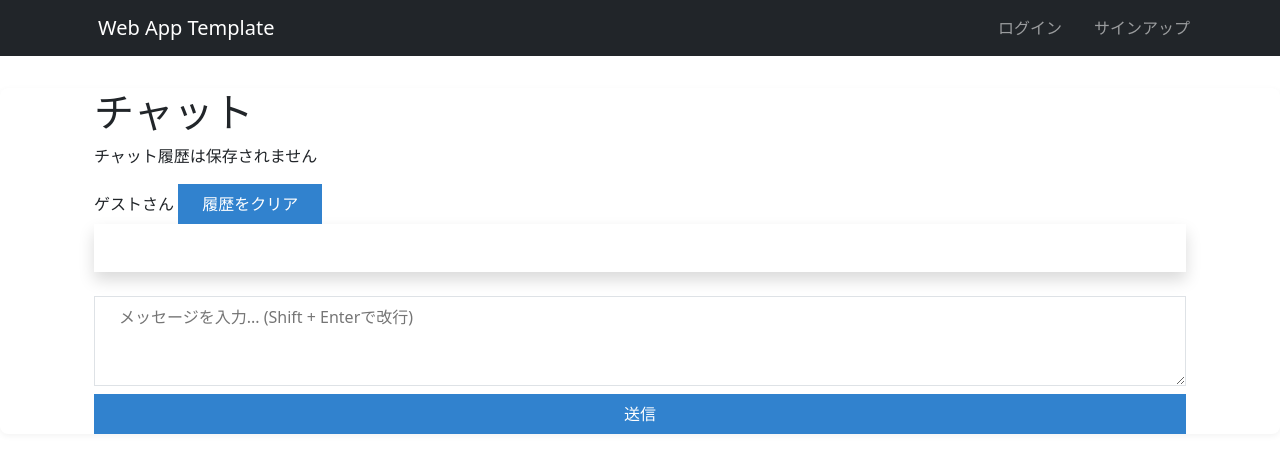
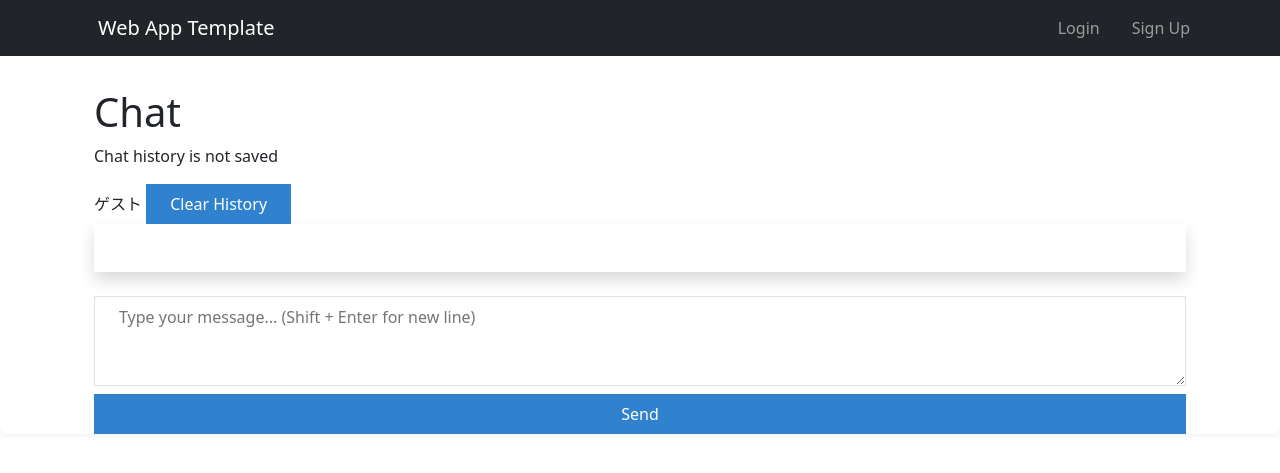
Before and after one commit to yxfhy/web-app-template, a FastAPI app: page /chat/ in a window 1280 px wide. Shown: the top 473 px of the page. Run offline with FastAPI, Linux system fonts and the light colour scheme; parts of the project's set-up code (start-up, migrations or seed data) failed here and were passed over.

Commit message:
チャットおよびベーステンプレートの日本語テキストを英語に翻訳しました。これにより、ユーザーインターフェースが国際化され、英語話者にも対応できるようになります。

```diff
--- a/templates/base.html
+++ b/templates/base.html
@@ -41,25 +41,25 @@
         <ul class="navbar-nav ms-auto">
           {% if request.session.get("username") %}
           <li class="nav-item">
-            <a class="nav-link" href="/memo">メモ</a>
+            <a class="nav-link" href="/memo">Memo</a>
           </li>
           {% if request.session.get("username") == "yxfhy" %}
           <li class="nav-item">
-            <a class="nav-link" href="/chat">チャット</a>
+            <a class="nav-link" href="/chat">Chat</a>
           </li>
           <li class="nav-item">
             <a class="nav-link" href="/file-drop">file-drop</a>
           </li>
           {% endif %}
           <li class="nav-item">
-            <a class="nav-link" href="/logout">ログアウト</a>
+            <a class="nav-link" href="/logout">Logout</a>
           </li>
           {% else %}
           <li class="nav-item">
-            <a class="nav-link" href="/login">ログイン</a>
+            <a class="nav-link" href="/login">Login</a>
           </li>
           <li class="nav-item">
-            <a class="nav-link" href="/signup">サインアップ</a>
+            <a class="nav-link" href="/signup">Sign Up</a>
           </li>
           {% endif %}
         </ul>
--- a/templates/chat.html
+++ b/templates/chat.html
@@ -1,45 +1,45 @@
 {% extends "base.html" %}
 
-{% block title %}チャット{% endblock %}
+{% block title %}Chat{% endblock %}
 
 {% block content %}
 <div class="container mx-auto px-4 py-8">
     <div class="max-w-2xl mx-auto">
         <div class="flex justify-between items-center mb-6">
-            <h1 class="text-2xl font-bold">チャット</h1>
-            <p class="text-gray-600" style="text-align: left;">チャット履歴は保存されません</p>
+            <h1 class="text-2xl font-bold">Chat</h1>
+            <p class="text-gray-600" style="text-align: left;">Chat history is not saved</p>
             <div class="flex items-center gap-4">
-                <span class="text-gray-600">{{ username }}さん</span>
+                <span class="text-gray-600">{{ username }}</span>
                 <button id="clear-chat"
                         class="bg-red-500 text-white px-4 py-2 rounded-lg hover:bg-red-600 transition-colors" style="text-align: right;">
-                    履歴をクリア
+                    Clear History
                 </button>
             </div>
         </div>
 
         <div id="chat-messages" class="bg-white rounded-lg shadow p-4 mb-4 h-96 overflow-y-auto">
-            <!-- メッセージはここに表示されます -->
+            <!-- Messages will be displayed here -->
         </div>
 
         <form id="chat-form" class="flex gap-2">
             <textarea
                    id="message-input"
                    class="flex-1 border rounded-lg px-4 py-2 focus:outline-none focus:border-blue-500"
-                   placeholder="メッセージを入力... (Shift + Enterで改行)"
+                   placeholder="Type your message... (Shift + Enter for new line)"
                    rows="3"></textarea>
             <button type="submit"
                     class="bg-blue-500 text-white px-6 py-2 rounded-lg hover:bg-blue-600 transition-colors">
-                送信
+                Send
             </button>
         </form>
     </div>
 </div>
 
-<!-- トースト通知 -->
+<!-- Toast Notification -->
 <div class="toast-container position-fixed bottom-0 end-0 p-3">
     <div id="copyToast" class="toast" role="alert" aria-live="assertive" aria-atomic="true">
         <div class="toast-header">
-            <strong class="me-auto">通知</strong>
+            <strong class="me-auto">Notification</strong>
             <button type="button" class="btn-close" data-bs-dismiss="toast" aria-label="Close"></button>
         </div>
         <div class="toast-body">
@@ -49,7 +49,7 @@
 
 <script src="https://cdn.jsdelivr.net/npm/marked/marked.min.js"></script>
 <script>
-// チャット履歴をクリアする関数
+// Function to clear chat history
 async function clearChatHistory() {
     try {
         await fetch('/chat/clear', {
@@ -64,10 +64,10 @@ async function clearChatHistory() {
     }
 }
 
-// ページ読み込み時にセッションの会話履歴をクリア
+// Clear chat history on page load
 window.addEventListener('load', clearChatHistory);
 
-// チャット履歴のクリアボタンのイベントリスナー
+// Event listener for clear history button
 document.getElementById('clear-chat').addEventListener('click', clearChatHistory);
 
 document.getElementById('chat-form').addEventListener('submit', async (e) => {
@@ -77,10 +77,10 @@ document.getElementById('chat-form').addEventListener('submit', async (e) => {
     const message = input.value.trim();
     if (!message) return;
 
-    // 入力フィールドを即座にクリア
+    // Immediately clear the input field
     input.value = '';
 
-    // ユーザーメッセージを表示
+    // Display user message
     const chatMessages = document.getElementById('chat-messages');
     chatMessages.innerHTML += `
         <div class="mb-4">
@@ -90,21 +90,21 @@ document.getElementById('chat-form').addEventListener('submit', async (e) => {
         </div>
     `;
 
-    // 一意のIDを生成
+    // Generate a unique ID
     const responseId = 'ai-response-' + Date.now();
 
-    // AIの応答を表示するための要素を作成
+    // Create element for AI response
     const aiResponseDiv = document.createElement('div');
     aiResponseDiv.className = 'mb-4 text-right';
     aiResponseDiv.innerHTML = `
         <div class="bg-gray-100 rounded-lg p-3 inline-block">
             <div id="${responseId}"></div>
             <button class="copy-button bg-gray-200 text-gray-700 px-2 py-1 rounded text-sm ml-2 hover:bg-gray-300 transition-colors">
-                コピー
+                Copy
             </button>
             {% if request.session.get("username") == "yxfhy" %}
             <button class="github-push-button bg-gray-200 text-gray-700 px-2 py-1 rounded text-sm ml-2 hover:bg-gray-300 transition-colors">
-                GitHubにプッシュ
+                Push to GitHub
             </button>
             {% endif %}
         </div>
@@ -113,23 +113,23 @@ document.getElementById('chat-form').addEventListener('submit', async (e) => {
     const aiResponseElement = document.getElementById(responseId);
     aiResponseElement.markdownBuffer = '';
 
-    // コピーボタンのイベントリスナーを追加
+    // Add event listener for copy button
     const copyButton = aiResponseDiv.querySelector('.copy-button');
     copyButton.addEventListener('click', async () => {
         try {
             await navigator.clipboard.writeText(aiResponseElement.markdownBuffer);
-            // コピー成功時のフィードバック
+            // Feedback on successful copy
             const originalText = copyButton.textContent;
-            copyButton.textContent = 'コピー完了！';
+            copyButton.textContent = 'Copied!';
             setTimeout(() => {
                 copyButton.textContent = originalText;
             }, 2000);
         } catch (err) {
-            console.error('クリップボードへのコピーに失敗しました:', err);
+            console.error('Failed to copy to clipboard:', err);
         }
     });
 
-    // GitHubプッシュボタンのイベントリスナーを追加
+    // Add event listener for GitHub push button
     const githubPushButton = aiResponseDiv.querySelector('.github-push-button');
     githubPushButton.addEventListener('click', async () => {
         try {
@@ -145,30 +145,30 @@ document.getElementById('chat-form').addEventListener('submit', async (e) => {
             });
 
             if (!response.ok) {
-                throw new Error('GitHubへのプッシュに失敗しました');
+                throw new Error('Failed to push to GitHub');
             }
 
             const result = await response.json();
             console.log('Response:', result);
 
-            // 成功メッセージを表示
+            // Show success message
             const toast = new bootstrap.Toast(document.getElementById('copyToast'), {
                 delay: 3000
             });
             document.querySelector('.toast-body').textContent =
-                'GitHubにプッシュしました。新しいタブで開きます。';
+                'Pushed to GitHub. Opening in a new tab.';
             toast.show();
 
-            // 新しいタブでGitHubのファイルを開く
+            // Open the GitHub file in a new tab
             window.open(result.url, '_blank');
         } catch (error) {
             console.error('Error:', error);
-            alert('GitHubへのプッシュに失敗しました: ' + error.message);
+            alert('Failed to push to GitHub: ' + error.message);
         }
     });
 
     try {
-        // ストリーミングレスポンスを処理
+        // Handle streaming response
         const response = await fetch('/chat/send/stream', {
             method: 'POST',
             headers: {
@@ -199,7 +199,7 @@ document.getElementById('chat-form').addEventListener('submit', async (e) => {
             }
         }
 
-        // 残りのバッファを処理
+        // Handle remaining buffer
         if (buffer.startsWith('data: ')) {
             const jsonData = JSON.parse(buffer.slice(6));
             aiResponseElement.markdownBuffer += jsonData.chunk;
@@ -208,21 +208,23 @@ document.getElementById('chat-form').addEventListener('submit', async (e) => {
         }
     } catch (error) {
         console.error('Error:', error);
-        aiResponseElement.innerHTML = 'エラーが発生しました。';
+        aiResponseElement.innerHTML = 'An error occurred.';
     }
 
-    // 最新のメッセージまでスクロール
+    // Scroll to the latest message
     chatMessages.scrollTop = chatMessages.scrollHeight;
 });
 
-// シフトキー押下時の動作を制御
+// Handle Shift+Enter for new line
+// and Enter for submit
+//
 document.getElementById('message-input').addEventListener('keydown', function(e) {
     if (e.key === 'Enter') {
         if (e.shiftKey) {
-            // シフトキーが押されている場合は改行を許可
+            // Allow new line with Shift+Enter
             return true;
         } else {
-            // シフトキーが押されていない場合は送信
+            // Submit on Enter
             e.preventDefault();
             document.getElementById('chat-form').dispatchEvent(new Event('submit'));
         }
```
